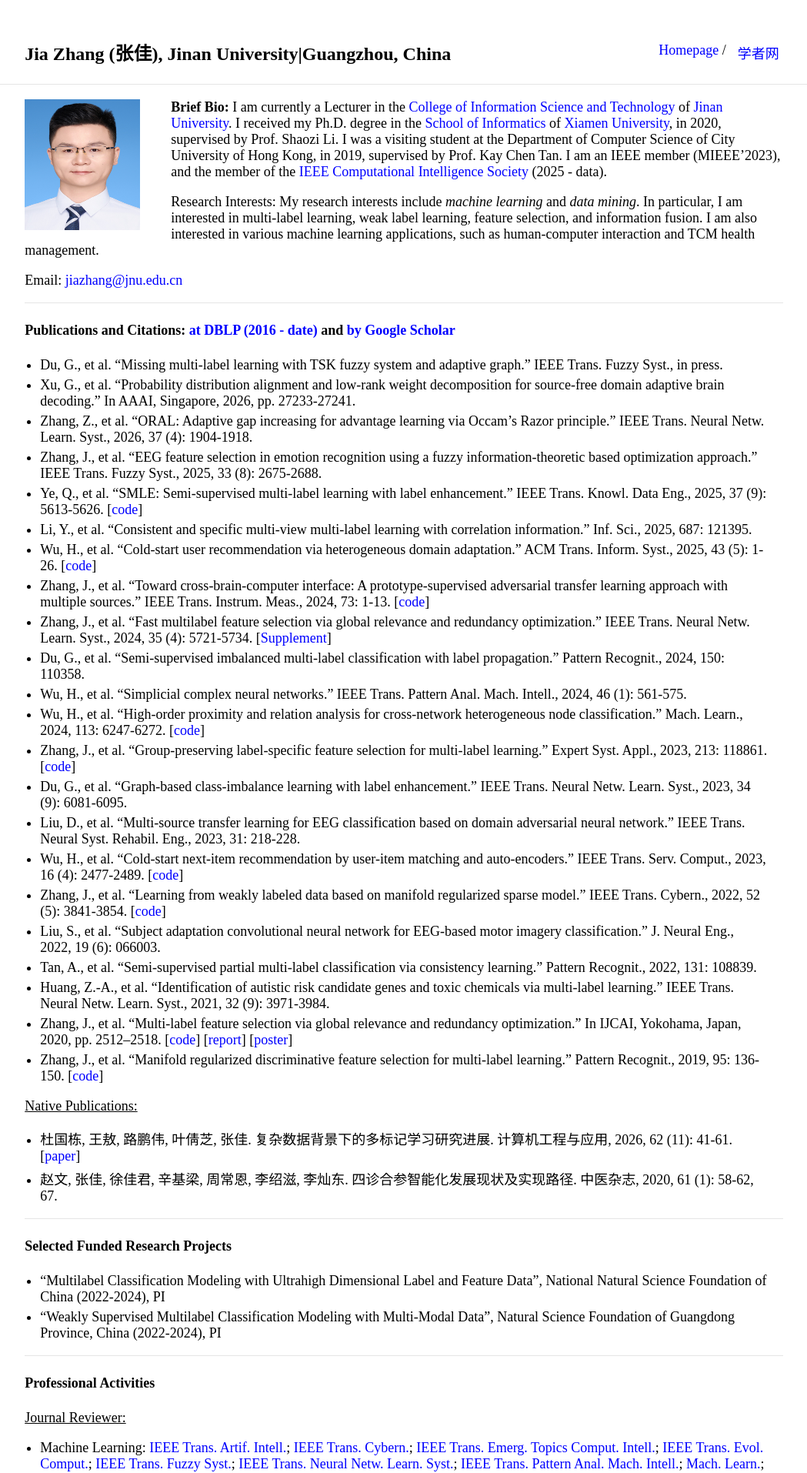
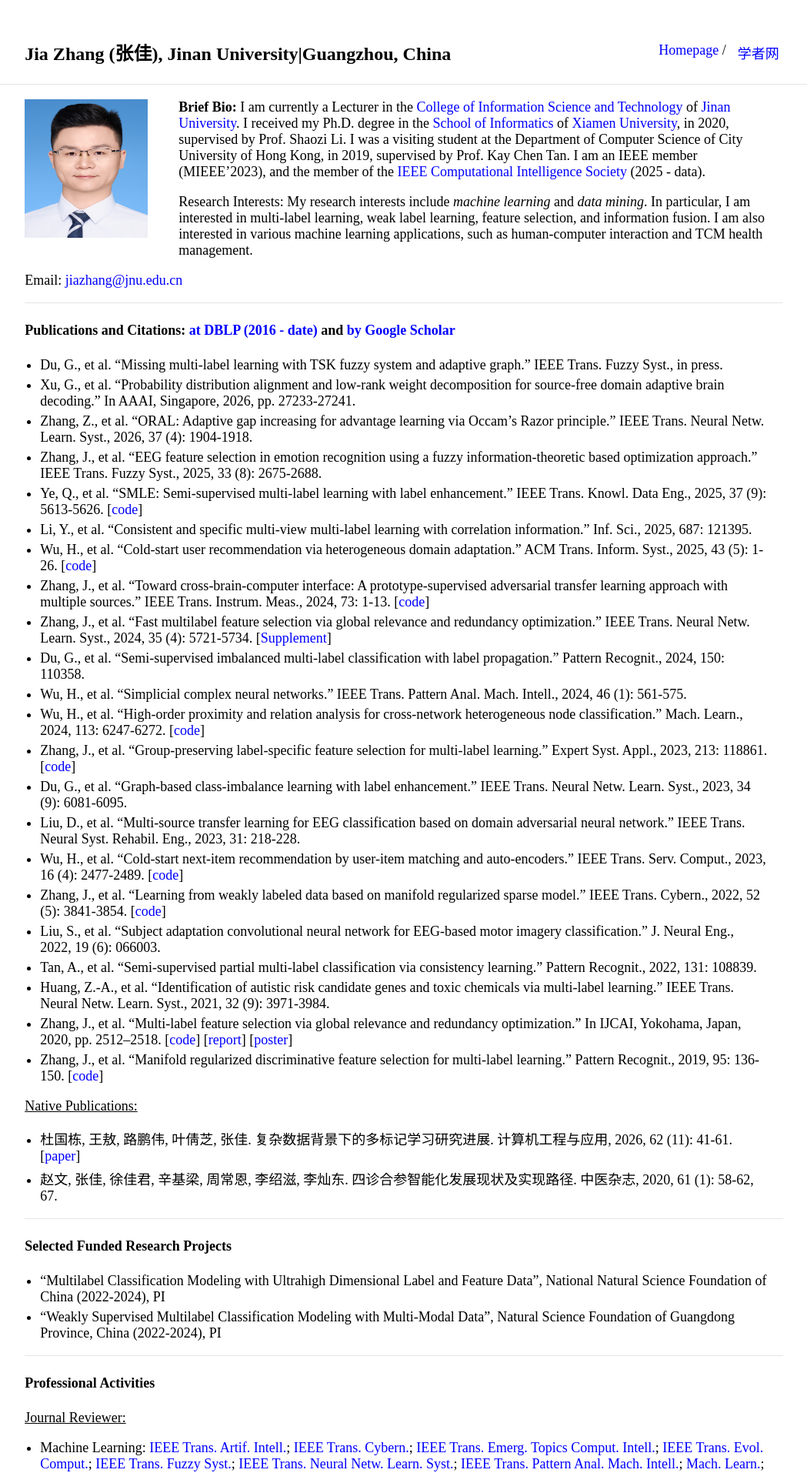
Before and after one commit to jiazhang-ml/jiazhang-ml.github.io, a Jekyll site: the page built from index.md, in a window 1280 px wide. Shown: the top 1914 px of the page at 77% size, without its empty margins (115-1164 px from the left). Built offline with Jekyll 4.4.1, drawn with Linux system fonts in a browser that asks for light colours.

Commit message:
Update typography.scss

```diff
--- a/_sass/typography.scss
+++ b/_sass/typography.scss
@@ -37,8 +37,8 @@
         font-style: italic;
     }
     .profile-picture {
-        height: 170px;
-        width: 150px;
+        height: 180px;
+        width: 160px;
         position: relative;
         margin: 0px 40px 10px 0px;
         float: left;
```
